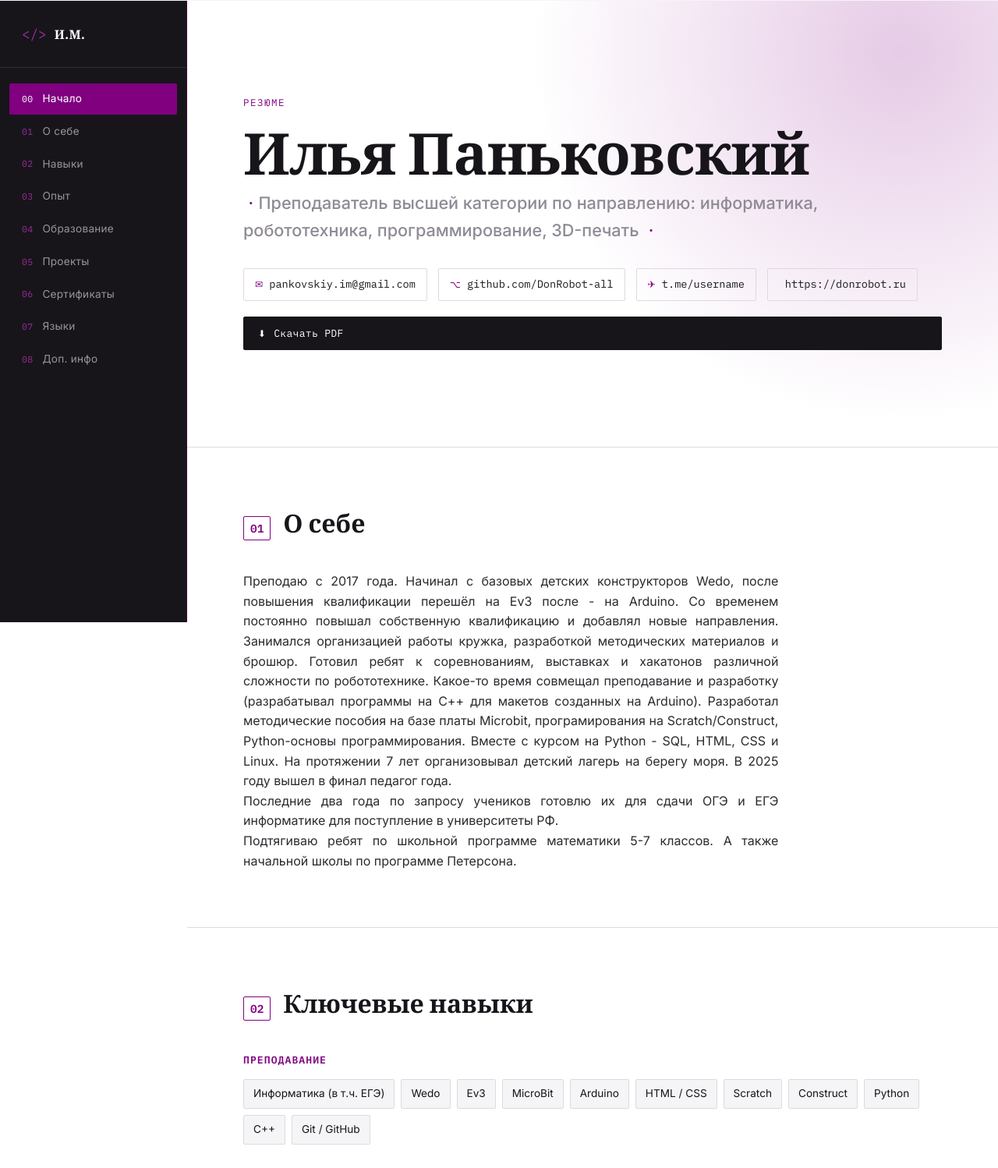
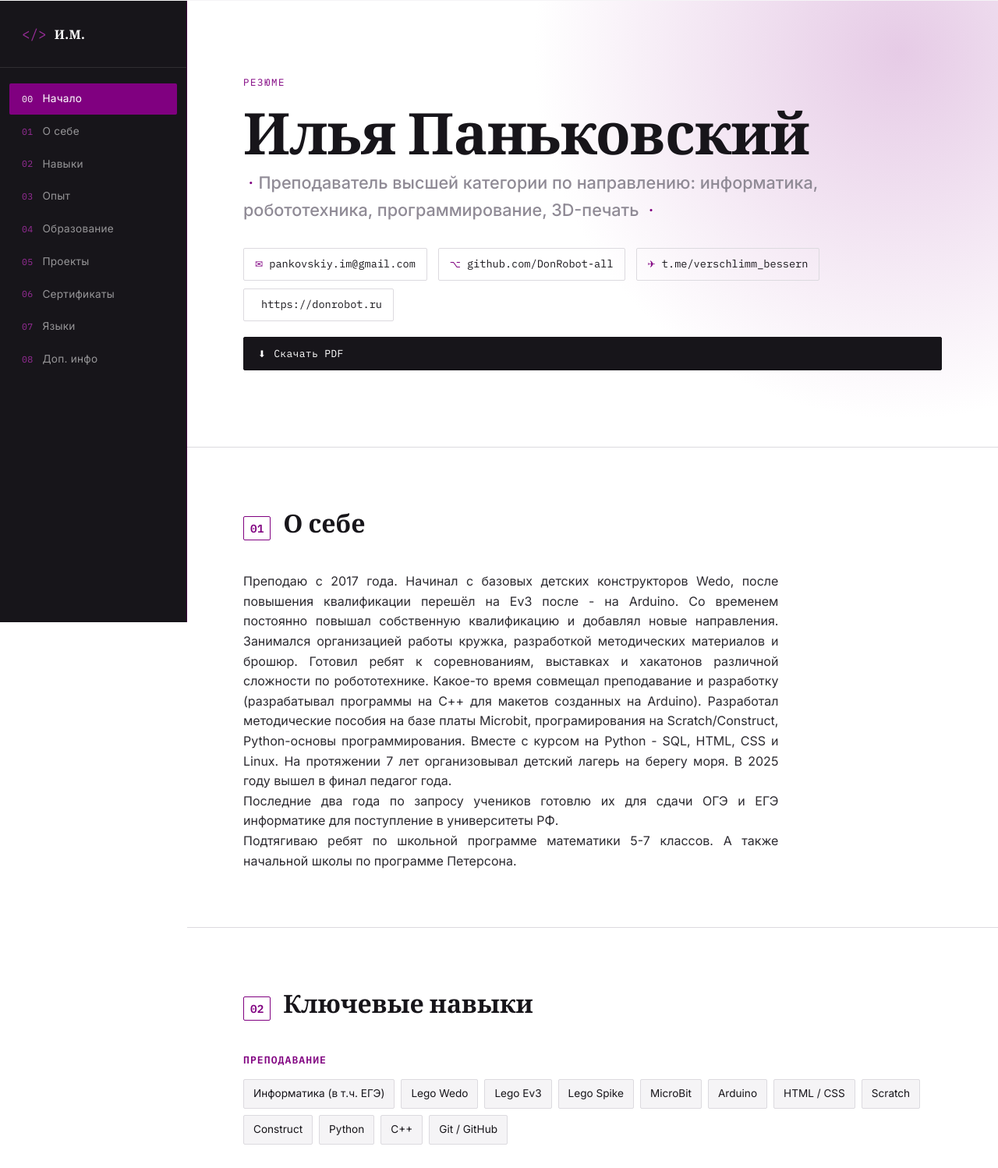
Before and after one commit to DonRobot-all/Pankovskii_Ilia, a plain HTML site: page index.html in a window 1280 px wide. Shown: the part 2-1500 px from the top of the page at 78% size. Drawn offline with Linux system fonts and the light colour scheme.

Commit message:
correct contact

```diff
--- a/index.html
+++ b/index.html
@@ -46,7 +46,7 @@
     <ul class="contact-list">
       <li><a href="mailto:pankovskiy.im@gmail.com"><span class="ico">✉</span>pankovskiy.im@gmail.com</a></li>
       <li><a href="https://github.com/DonRobot-all" target="_blank" rel="noopener"><span class="ico">⌥</span>github.com/DonRobot-all</a></li>
-      <li><a href="https://t.me/username" target="_blank" rel="noopener"><span class="ico">✈</span>t.me/username</a></li>
+      <li><a href="https://t.me/username" target="_blank" rel="noopener"><span class="ico">✈</span>t.me/verschlimm_bessern</a></li>
       <li><a href="https://donrobot.ru" target="_blank" rel="noopener"><span class="ico"></span>https://donrobot.ru</a></li>
     </ul>
 
@@ -77,8 +77,9 @@
         <h3>Преподавание</h3>
         <ul class="tag-list">
           <li>Информатика (в т.ч. ЕГЭ)</li>
-          <li>Wedo</li>
-          <li>Ev3</li>
+          <li>Lego Wedo</li>
+          <li>Lego Ev3</li>
+          <li>Lego Spike</li>
           <li>MicroBit</li>
           <li>Arduino</li>
           <li>HTML / CSS</li>
```
